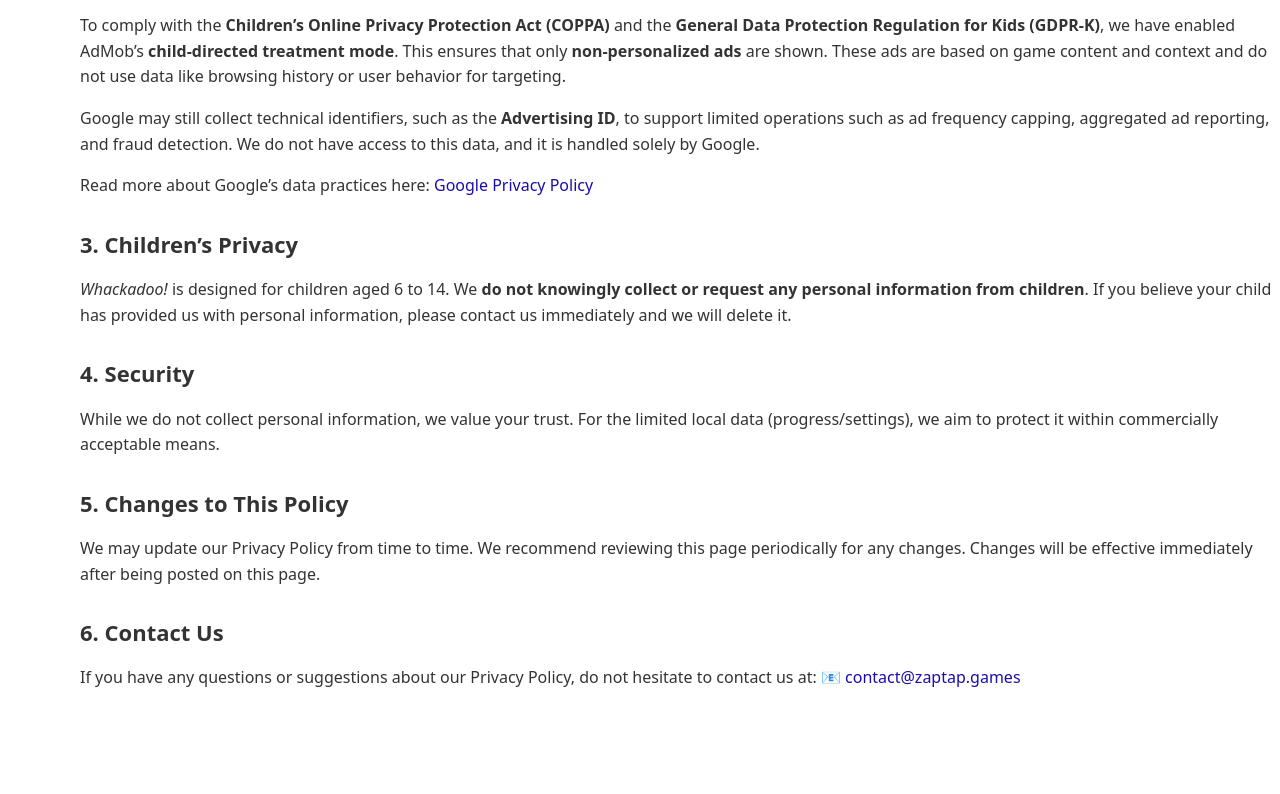
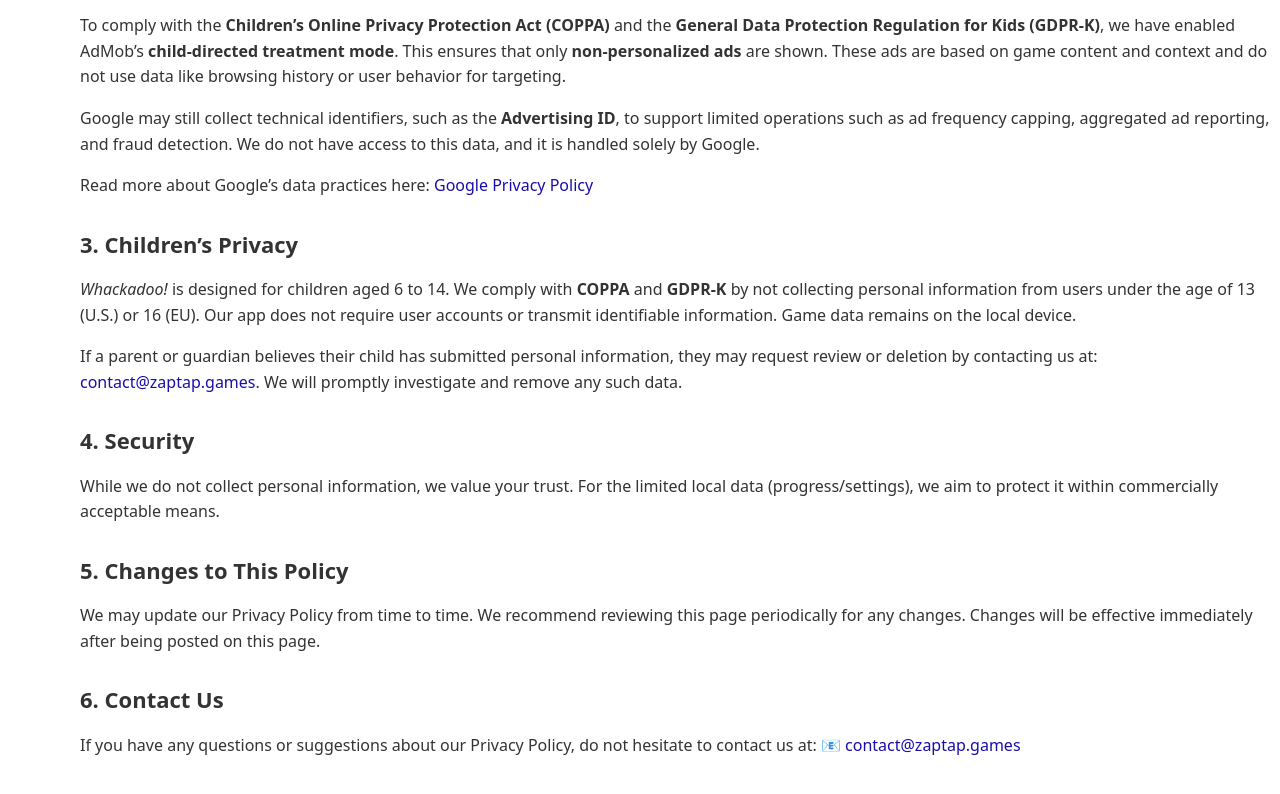
Before and after one commit to ZapTapGames/website, a plain HTML site: page games/whackadoo/privacy-policy/index.html in a window 1280 px wide. Shown: the part 813-1607 px from the top of the page. Before the commit the page ends 1564 px from the top, so only its background shows below. Drawn offline with Linux system fonts and the light colour scheme.

Commit message:
Privacy Policy update 20.06.2025

```diff
--- a/games/whackadoo/privacy-policy/index.html
+++ b/games/whackadoo/privacy-policy/index.html
@@ -218,7 +218,9 @@
 
 
     <h2>3. Children’s Privacy</h2>
-    <p><em>Whackadoo!</em> is designed for children aged 6 to 14. We <strong>do not knowingly collect or request any personal information from children</strong>. If you believe your child has provided us with personal information, please contact us immediately and we will delete it.</p>
+    <p><em>Whackadoo!</em> is designed for children aged 6 to 14. We comply with <strong>COPPA</strong> and <strong>GDPR-K</strong> by not collecting personal information from users under the age of 13 (U.S.) or 16 (EU). Our app does not require user accounts or transmit identifiable information. Game data remains on the local device.</p>
+
+    <p>If a parent or guardian believes their child has submitted personal information, they may request review or deletion by contacting us at: <a href="mailto:contact@zaptap.games">contact@zaptap.games</a>. We will promptly investigate and remove any such data.</p>
 
 
     <h2>4. Security</h2>
```
